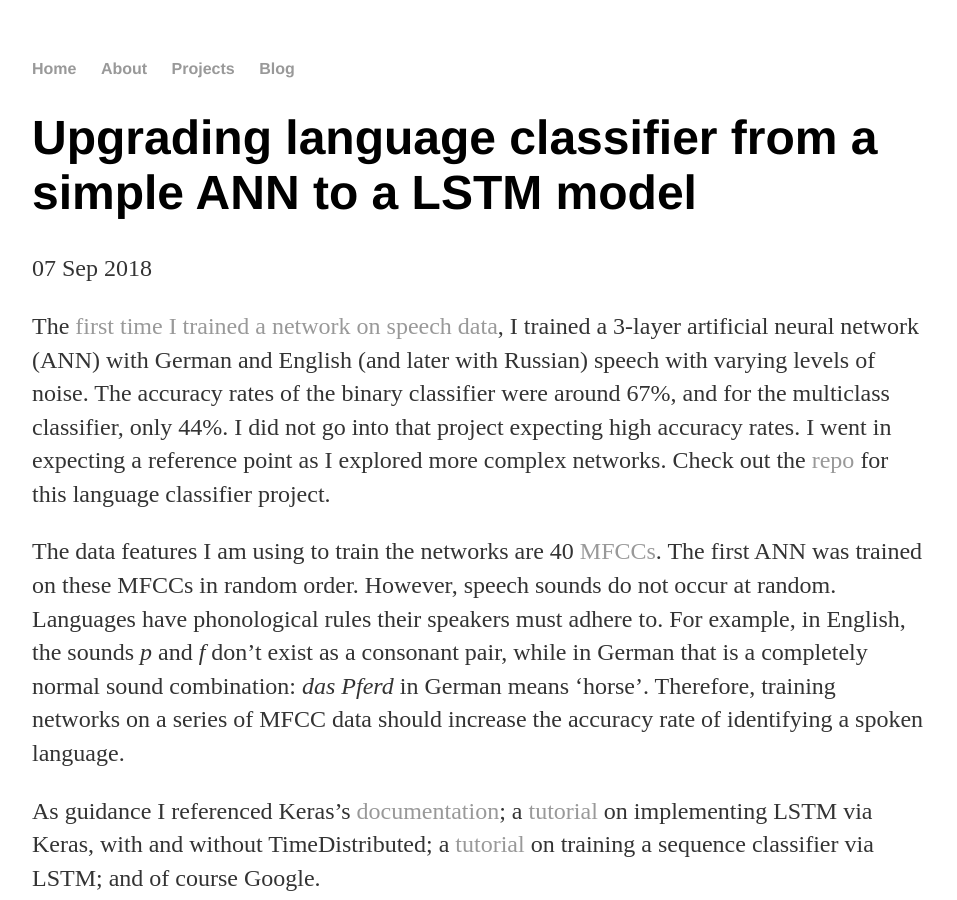
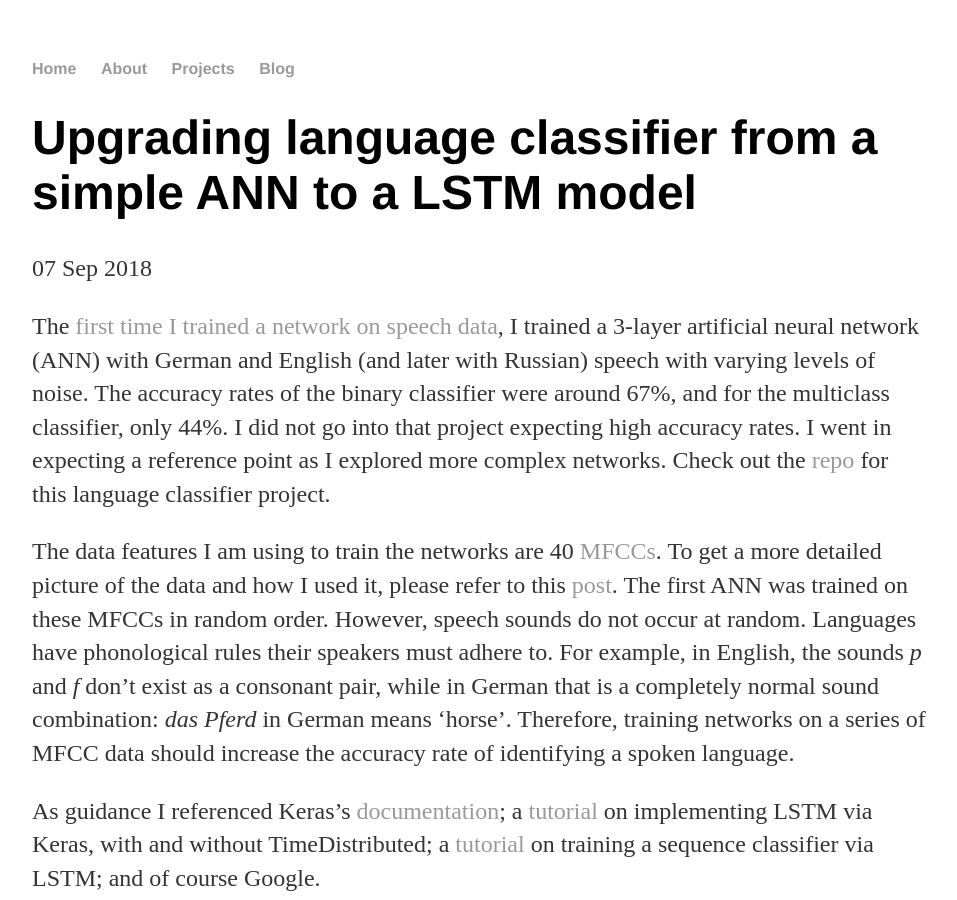
Before and after one commit to a-n-rose/a-n-rose.github.io, a Jekyll site: the page built from _posts/2018-09-07-language-classifier-LSTM.md, in a window 1280 px wide and 900 px high. Shown: the whole window, without its empty margins (160-1117 px from the left). Built offline with Jekyll 4.4.1, drawn with Linux system fonts in a browser that asks for light colours.

Commit message:
Added link to my post on how I prepped the speech signals

```diff
--- a/_posts/2018-09-07-language-classifier-LSTM.md
+++ b/_posts/2018-09-07-language-classifier-LSTM.md
@@ -6,7 +6,7 @@ date: 2018-09-07
 
 The <a href = "https://a-n-rose.github.io/2018/08/22/language-classifier.html">first time I trained a network on speech data</a>, I trained a 3-layer artificial neural network (ANN) with German and English (and later with Russian) speech with varying levels of noise. The accuracy rates of the binary classifier were around 67%, and for the multiclass classifier, only 44%. I did not go into that project expecting high accuracy rates. I went in expecting a reference point as I explored more complex networks. Check out the <a href="https://github.com/a-n-rose/language-classifier">repo</a> for this language classifier project.
 
-The data features I am using to train the networks are 40 <a href="http://practicalcryptography.com/miscellaneous/machine-learning/guide-mel-frequency-cepstral-coefficients-mfccs/">MFCCs</a>. The first ANN was trained on these MFCCs in random order. However, speech sounds do not occur at random. Languages have phonological rules their speakers must adhere to. For example, in English, the sounds *p* and *f* don't exist as a consonant pair, while in German that is a completely normal sound combination: *das Pferd* in German means 'horse'. Therefore, training networks on a series of MFCC data should increase the accuracy rate of identifying a spoken language.
+The data features I am using to train the networks are 40 <a href="http://practicalcryptography.com/miscellaneous/machine-learning/guide-mel-frequency-cepstral-coefficients-mfccs/">MFCCs</a>. To get a more detailed picture of the data and how I used it, please refer to this <a href="/2018/09/09/MFCC-extraction-prep-speech-4-deep-learning.html">post</a>. The first ANN was trained on these MFCCs in random order. However, speech sounds do not occur at random. Languages have phonological rules their speakers must adhere to. For example, in English, the sounds *p* and *f* don't exist as a consonant pair, while in German that is a completely normal sound combination: *das Pferd* in German means 'horse'. Therefore, training networks on a series of MFCC data should increase the accuracy rate of identifying a spoken language.
 
 As guidance I referenced Keras's <a href="https://faroit.github.io/keras-docs/1.0.8/">documentation</a>; a <a href="https://machinelearningmastery.com/timedistributed-layer-for-long-short-term-memory-networks-in-python/">tutorial</a> on implementing LSTM via Keras, with and without TimeDistributed; a <a href="https://machinelearningmastery.com/sequence-classification-lstm-recurrent-neural-networks-python-keras/">tutorial</a> on training a sequence classifier via LSTM; and of course Google.
 
```
